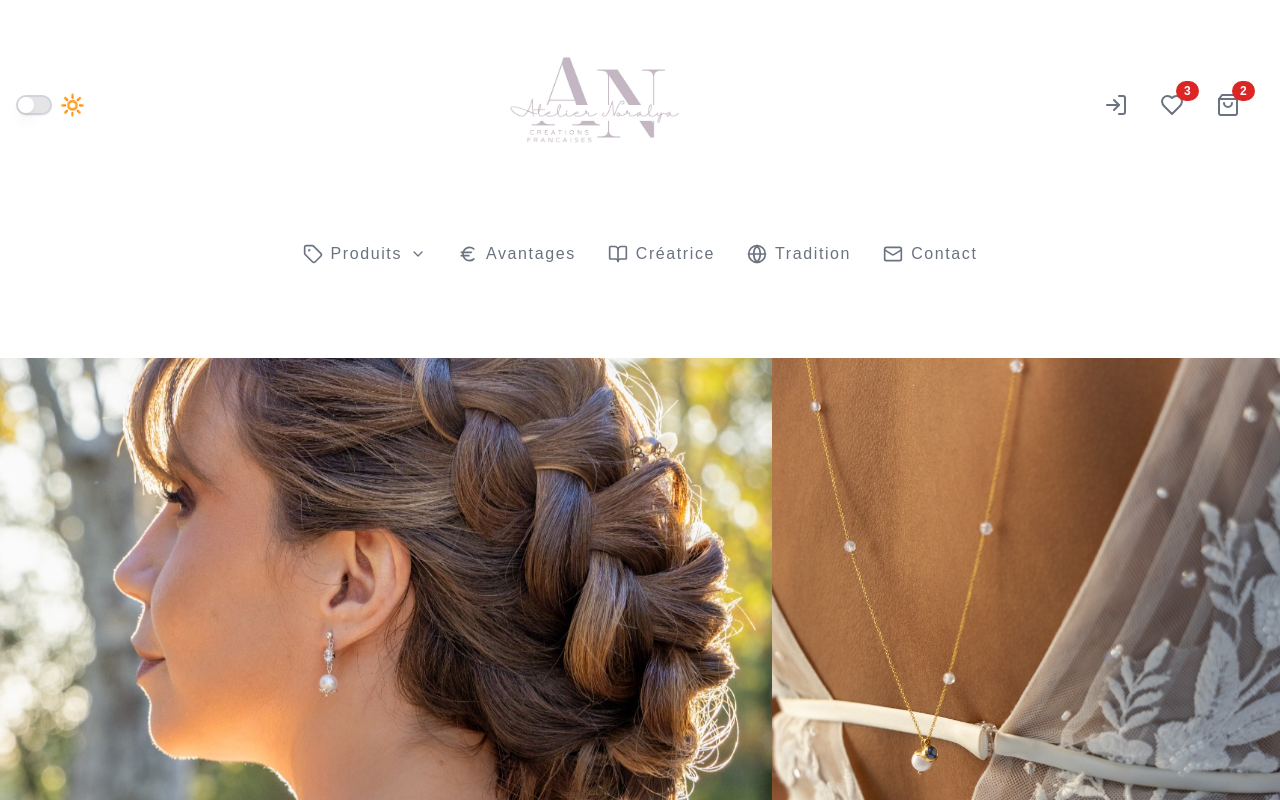
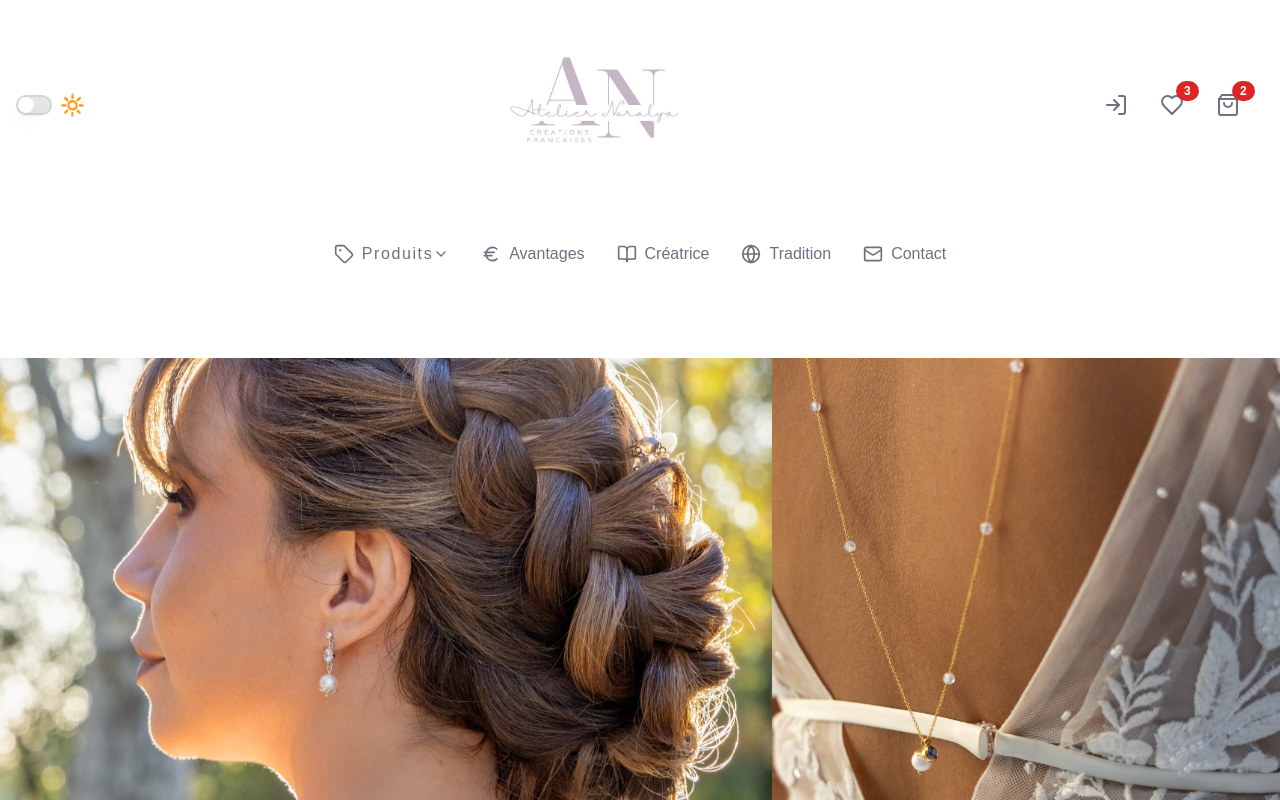
Before and after one commit to DavyHaYehoudi/e-com-v2, a Next.js app in the folder client/: page / in a window 1280 px wide. Shown: the top 800 px of the page. Built offline with nearby package versions, Linux system fonts and the light colour scheme.

Commit message:
before menu dropdown

```diff
--- a/client/components/layout/navigation/Navbar.tsx
+++ b/client/components/layout/navigation/Navbar.tsx
@@ -1,4 +1,4 @@
-import { usePathname } from "next/navigation";
+import { usePathname } from "next/navigation"; // Importe usePathname
 import {
   NavigationMenu,
   NavigationMenuItem,
@@ -14,7 +14,7 @@ import {
 import { ProductMenu } from "./ProductMenu";
 
 export function Navbar() {
-  const pathname = usePathname();
+  const pathname = usePathname(); // Récupère le chemin actif
 
   return (
     <nav className="text-gray-500 p-4">
@@ -22,7 +22,7 @@ export function Navbar() {
         {/* Onglet Produits avec sous-menu */}
         <NavigationMenuItem>
           <div className="flex items-center space-x-2">
-            <TagIcon className="w-5 h-5" />
+            <TagIcon className="tab-nav w-5 h-5" />
             <ProductMenu />
           </div>
         </NavigationMenuItem>
@@ -31,7 +31,7 @@ export function Navbar() {
         <NavigationMenuItem>
           <NavigationMenuLink
             href="/advantages"
-            className={`flex items-center space-x-2 relative tracking-widest ${
+            className={`flex items-center space-x-2 relative ${
               pathname === "/advantages" ? "active" : ""
             }`}
           >
@@ -45,7 +45,7 @@ export function Navbar() {
         <NavigationMenuItem>
           <NavigationMenuLink
             href="/me"
-            className={`flex items-center space-x-2 relative tracking-widest ${
+            className={`flex items-center space-x-2 relative ${
               pathname === "/me" ? "active" : ""
             }`}
           >
@@ -59,7 +59,7 @@ export function Navbar() {
         <NavigationMenuItem>
           <NavigationMenuLink
             href="/tradition"
-            className={`flex items-center space-x-2 relative tracking-widest ${
+            className={`flex items-center space-x-2 relative ${
               pathname === "/tradition" ? "active" : ""
             }`}
           >
@@ -78,21 +78,11 @@ export function Navbar() {
             }`}
           >
             <MailIcon className="tab-nav w-5 h-5" />
-            <span className="tab-nav tracking-widest">Contact</span>
+            <span className="tab-nav">Contact</span>
             <span className="absolute bottom-0 left-1/2 h-1 w-0 bg-golden transition-all duration-300 transform -translate-x-1/2 hover:w-full"></span>
           </NavigationMenuLink>
         </NavigationMenuItem>
       </NavigationMenu>
-
-      {/* Styles pour l'onglet actif */}
-      <style jsx>{`
-        .active {
-          color: var(--text-golden);
-        }
-        .bg-golden {
-          background-color: var(--text-golden);
-        }
-      `}</style>
     </nav>
   );
 }
--- a/client/components/layout/navigation/ProductMenu.tsx
+++ b/client/components/layout/navigation/ProductMenu.tsx
@@ -42,18 +42,23 @@ export function ProductMenu() {
 
   return (
     <Popover>
-      <PopoverTrigger className="tracking-widest flex items-center gap-2">
-        <span>Produits </span>
-        <ChevronDownIcon className="w-4 h-4" />
+      <PopoverTrigger className="tracking-widest flex items-center">
+        <span>Produits </span><ChevronDownIcon className="w-4 h-4" />
       </PopoverTrigger>
 
       <PopoverContent className=" text-gray-500 p-4">
         {collections.map((collection) => (
-          <div key={collection.name} className="mb-4 tracking-widest">
+          <div
+            key={collection.name}
+            className="mb-4 tracking-widest"
+          >
             <h3 className="font-bold">{collection.name}</h3>
             <ul className="pl-4">
               {collection.categories.map((category) => (
-                <li key={category} className="hover:underline tracking-wide">
+                <li
+                  key={category}
+                  className="hover:underline tracking-wide"
+                >
                   <Link href={`/products/${category.toLowerCase()}`}>
                     {category}
                   </Link>
--- a/client/package.json
+++ b/client/package.json
@@ -12,7 +12,7 @@
     "@radix-ui/react-avatar": "^1.1.0",
     "@radix-ui/react-icons": "^1.3.0",
     "@radix-ui/react-label": "^2.1.0",
-    "@radix-ui/react-navigation-menu": "^1.2.0",
+    "@radix-ui/react-navigation-menu": "^1.2.1",
     "@radix-ui/react-popover": "^1.1.1",
     "@radix-ui/react-slot": "^1.1.0",
     "@radix-ui/react-switch": "^1.1.0",
```
Also changed, not shown: client/app/globals.css (line endings or trailing spaces), 1 other file (tests, documents, lock files or other folders).
